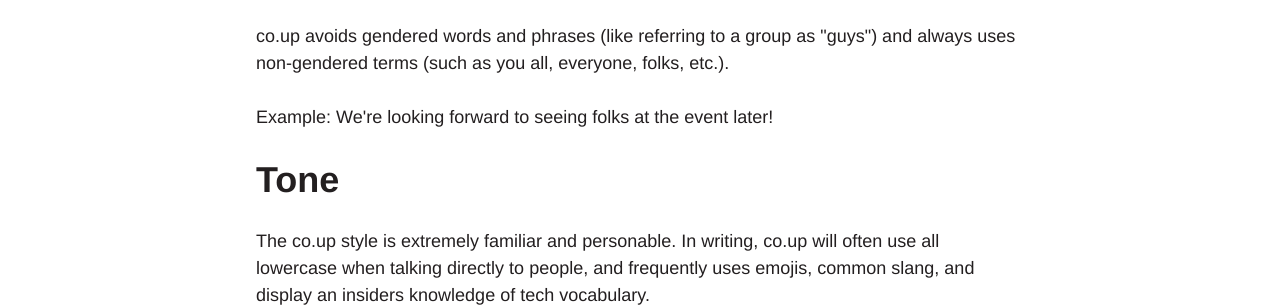
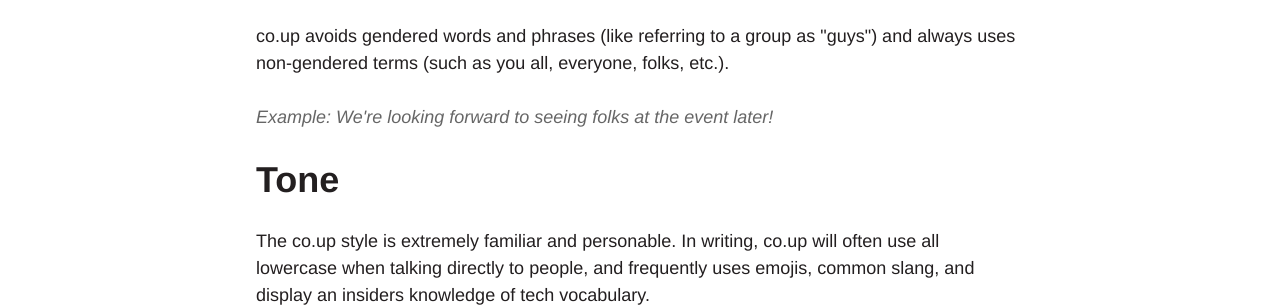
Before and after one commit to co-up/co-up.de, a Jekyll site: the page built from styleguide.html, in a window 1280 px wide. Shown: the part 2165-2472 px from the top of the page. Built offline with Jekyll 4.4.1, drawn with Linux system fonts in a browser that asks for light colours.

Commit message:
Update styleguide.html

```diff
--- a/styleguide.html
+++ b/styleguide.html
@@ -84,18 +84,14 @@
 
   <p>
 If that is not possible (for example, in a hashtag), co.up should be written as CoUp, so as to separate it from the word coup.
-  </p>
-  <p>
   <blockquote>Example: Please check out our #saveCoUp campaign</blockquote>
   </p>
 
   <h2>Inclusive Language</h2>
   <p>
   co.up avoids gendered words and phrases (like referring to a group as "guys") and always uses non-gendered terms (such as you all, everyone, folks, etc.).
+    <blockquote>Example: We're looking forward to seeing folks at the event later!</blockquote>
   </p>
-  <p>
-    <q>Example: We're looking forward to seeing folks at the event later!</q>
-  <q>
 
     <h2>Tone</h2>
     <p>The co.up style is extremely familiar and personable. In writing, co.up will often use all lowercase when talking directly to people, and frequently uses emojis, common slang, and display an insiders knowledge of tech vocabulary.</p>
```
